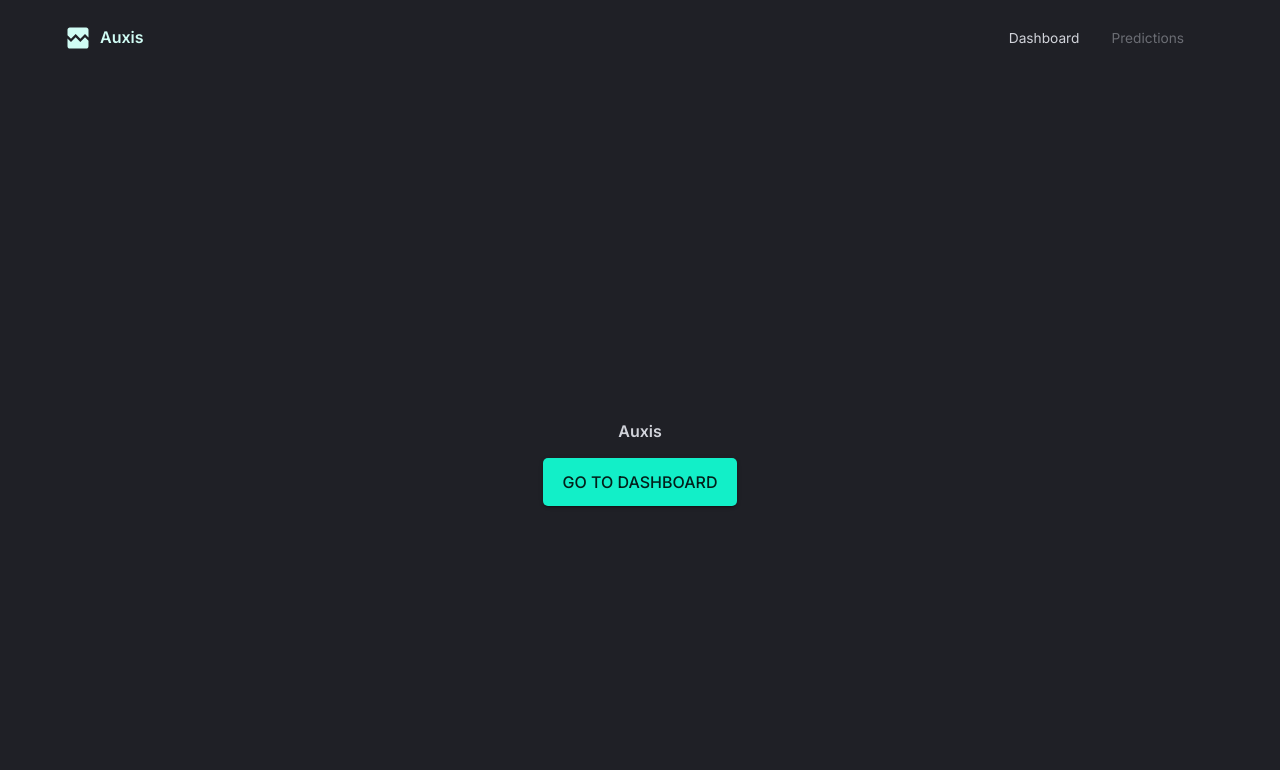
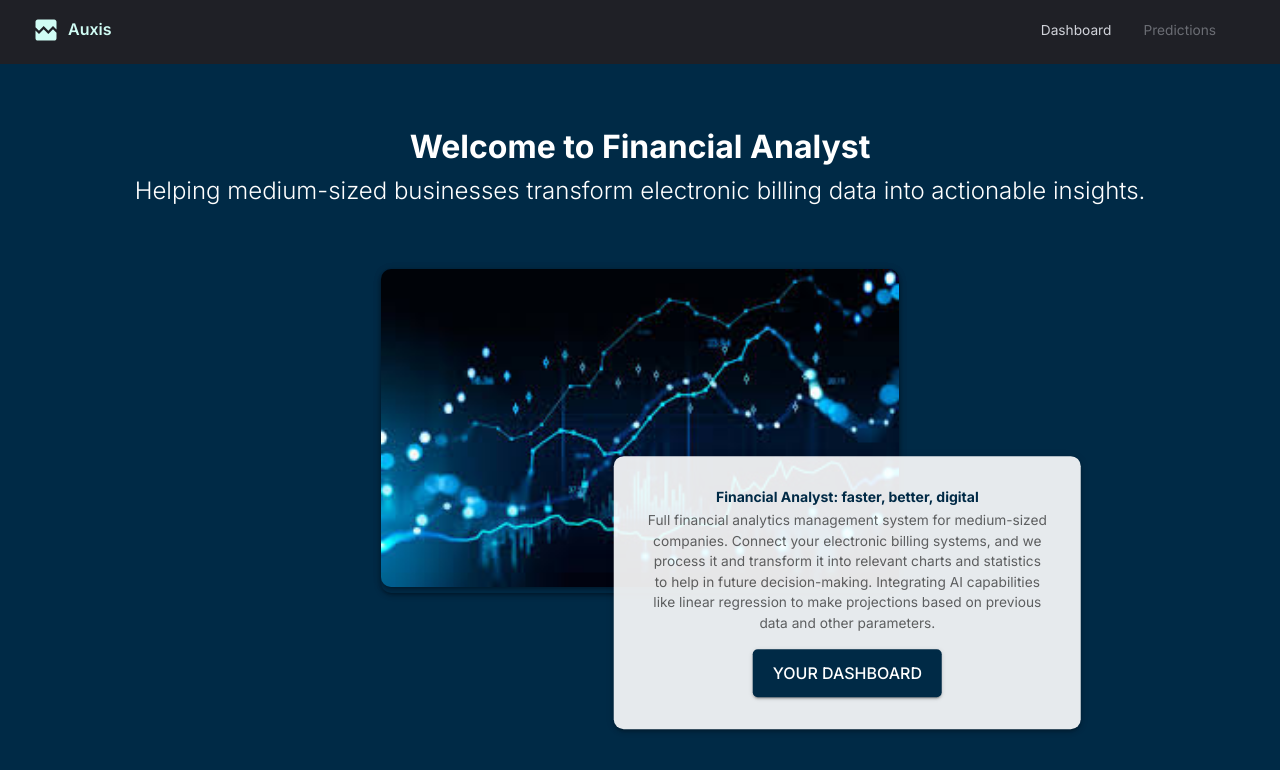
Before and after one commit to Mario-Albornoz/Auxis-FrontEnd, a React (Vite) app: page / in a window 1280 px wide. Shown: the top 770 px of the page. Built offline with nearby package versions, Linux system fonts and the light colour scheme.

Commit message:
added home page created assets folder inside public folder

```diff
--- a/src/App.tsx
+++ b/src/App.tsx
@@ -15,7 +15,7 @@ function App() {
         <BrowserRouter>
         <ThemeProvider theme={theme}>
           <CssBaseline/>
-          <Box width="100%" height="100%" padding="1rem 2rem 4rem 2rem">
+          <Box width="100%" height="100%">
             <Navbar />
             <Routes>
               <Route path="/" element={<Home/>} />
--- a/src/scenes/Dashboard/index.tsx
+++ b/src/scenes/Dashboard/index.tsx
@@ -55,6 +55,7 @@ const Dashboard = () => {
   const isAboveMediumScreens = useMediaQuery("(min-width: 1200px)")
     const {palette}= useTheme();
   return (<Box width="100%" height="100%" display="grid" gap="1.5rem"
+    p="1rem 2rem"
   sx={
     isAboveMediumScreens ? {
     gridTemplateColumns: "repeat(3, minmax(370px, 1fr))",
--- a/src/scenes/Home/index.tsx
+++ b/src/scenes/Home/index.tsx
@@ -1,44 +1,108 @@
 import { Link } from "react-router-dom";
-import FlexBetween from "../../components/FlexBetween";
-import {Button, Typography} from '@mui/material'
+import { Button, Typography, Box } from "@mui/material";
 
-type Props={}
-
-const Home= (props: Props) => {
+const Home = () => {
   return (
-        <FlexBetween
-         sx={{
-            flexDirection: 'column', // Stack items vertically
-            height: '100vh', // Full height of the viewport
-            justifyContent: 'center', // Center vertically
-            alignItems: 'center' // Center horizontally
-        }}>
+    <Box sx={{ width: "100vw", minHeight: "100vh", backgroundColor: "#002a46", p:"2rem"}}>
 
 
-            <FlexBetween gap="0.75rem">
-                <Typography variant='h4' fontSize="16px">
-                    Auxis
+      {/* Text box under Navbar */}
+      <Box
+            sx={{
+              left: "50%",
+              //backgroundColor: "rgba(255, 255, 255, 0.9)",
+              padding: "2rem",
+              borderRadius: "10px",
+              //boxShadow: 3,
+              width: { xs: "90%", md: "100%" }, // Responsive width
+              textAlign: "center",
+            }}
+        >
+            <Typography variant="h1" fontWeight="bold" color="white" gutterBottom >
+            Welcome to Financial Analyst
             </Typography>
-            </FlexBetween>
+            <Typography  variant= "h2" color="white">
+            Helping medium-sized businesses transform electronic billing data into actionable insights.
+            </Typography>
+        </Box>
 
-            <Link to="/dashboard" style={{ textDecoration: 'none', marginTop: '1rem' }}>
+      {/* Main Content */}
+      <Box
+        sx={{
+          display: "flex",
+          flexDirection: { xs: "column", md: "row" },
+          alignItems: "center",
+          justifyContent: "center",
+          padding: "2rem",
+          gap: "2rem",
+          position: "relative",
+        }}
+      >
+        {/* Image Section */}
+        <Box
+          sx={{
+            position: "relative",
+            width: { xs: "100%", md: "45%" },
+            borderRadius: "10px",
+            boxShadow: 3,
+          }}
+        >
+          <Box
+            component="img"
+            src="/assets/analytics_home_img.png"
+            alt="Happy couple using laptop"
+            sx={{
+              width: "100%",
+              borderRadius: "10px",
+              boxShadow: 3,
+            }}
+          />
+
+          {/* Text Content (Overlay) */}
+          <Box
+            sx={{
+              position: "absolute",
+              top: "100%",
+              left: "90%",
+              transform: "translate(-50%, -50%)",
+              backgroundColor: "rgba(255, 255, 255, 0.9)",
+              padding: "2rem",
+              borderRadius: "10px",
+              boxShadow: 3,
+              width: "90%",
+              maxWidth: "90%",
+              minWidth: "400px",
+              textAlign: "center",
+            }}
+          >
+            <Typography variant="h4" fontWeight="bold" color="#002a46" gutterBottom>
+              Financial Analyst: faster, better, digital
+            </Typography>
+            <Typography variant="body1" color="text.secondary" mb={2}>
+              Full financial analytics management system for medium-sized companies. Connect your electronic billing systems, and we process it and transform it into relevant charts and statistics to help in future decision-making.
+              Integrating AI capabilities like linear regression to make projections based on previous data and other parameters.
+            </Typography>
+
+            <Link to="/dashboard" style={{ textDecoration: "none" }}>
               <Button
                 variant="contained"
-                    color="primary"
                 sx={{
-                        padding: '10px 20px',
-                        fontSize: '16px',
-                        borderRadius: '5px',
+                  backgroundColor: "#002a46",
+                  color: "white",
+                  padding: "10px 20px",
+                  fontSize: "16px",
+                  borderRadius: "5px",
+                  "&:hover": { backgroundColor: "#004b75" },
                 }}
-
               >
-                    Go to Dashboard
+                Your Dashboard
               </Button>
             </Link>
+          </Box>
+        </Box>
+      </Box>
+    </Box>
+  );
+};
 
-        </FlexBetween>
-
-    );
-}
-
-export default Home
+export default Home;
--- a/src/scenes/Navbar/index.tsx
+++ b/src/scenes/Navbar/index.tsx
@@ -12,7 +12,7 @@ const Navbar = (props: Props) => {
     console.log("Palette Grey 300:", palette.grey[300]);
 
   return( <FlexBetween mb="0.25rem"
-    p="0.5rem 2rem"
+    p="1rem 2rem"
     sx={{
       backgroundColor: palette.background.default,
       color: palette.grey[300]}}>
```
Also changed, not shown: src/components/HomeTopText.tsx (added, +26 -0 lines), public/assets/analytics_home_img.png (added). Lines whose indentation alone changed are shown as unchanged.
